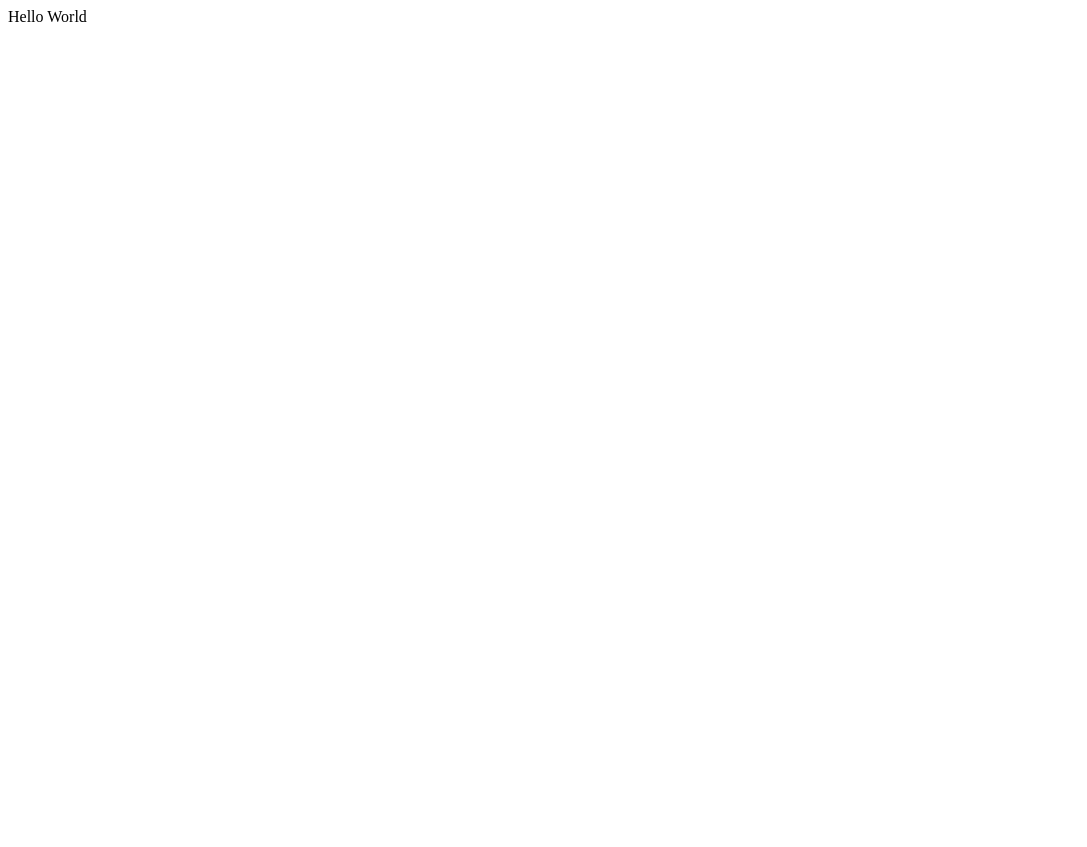
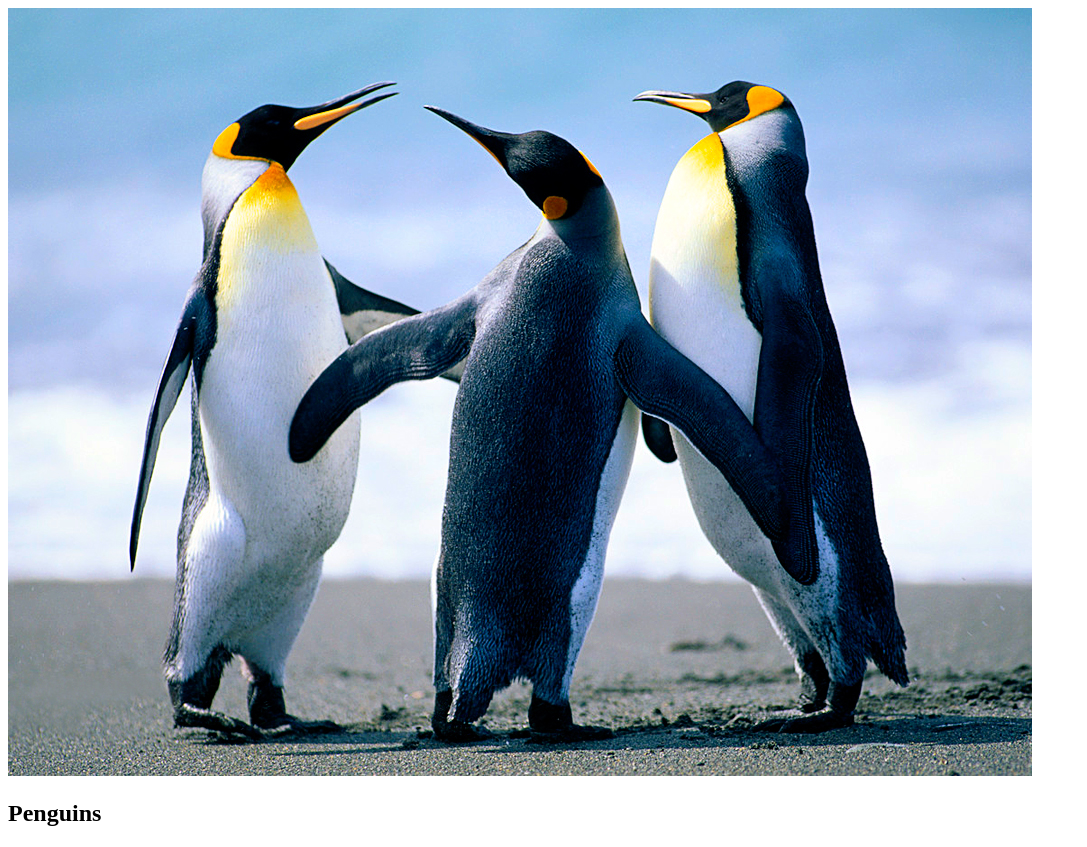
Before and after one commit to adsap/my-repo-from-remote, a plain HTML site: page index.html in a window 1280 px wide. Shown: the whole page, without its empty margins (0-1087 px from the left). Before the commit the page ends 800 px from the top, so only its background shows below. Drawn offline with Linux system fonts and the light colour scheme.

Commit message:
Changed Hello world with img and h2 to display simple profile data. Image file added in the folder images and used as resource in the img element in index.html file

```diff
--- a/index.html
+++ b/index.html
@@ -4,7 +4,10 @@
   </head>
 
   <body>
-    Hello World
+    <div>
+        <img src="images/penguins.jpg" alt="profile image" />
+        <h2>Penguins</h2>
+     </div>
   </body>
 
 </html>
```
Also changed, not shown: images/Penguins.jpg (added).
